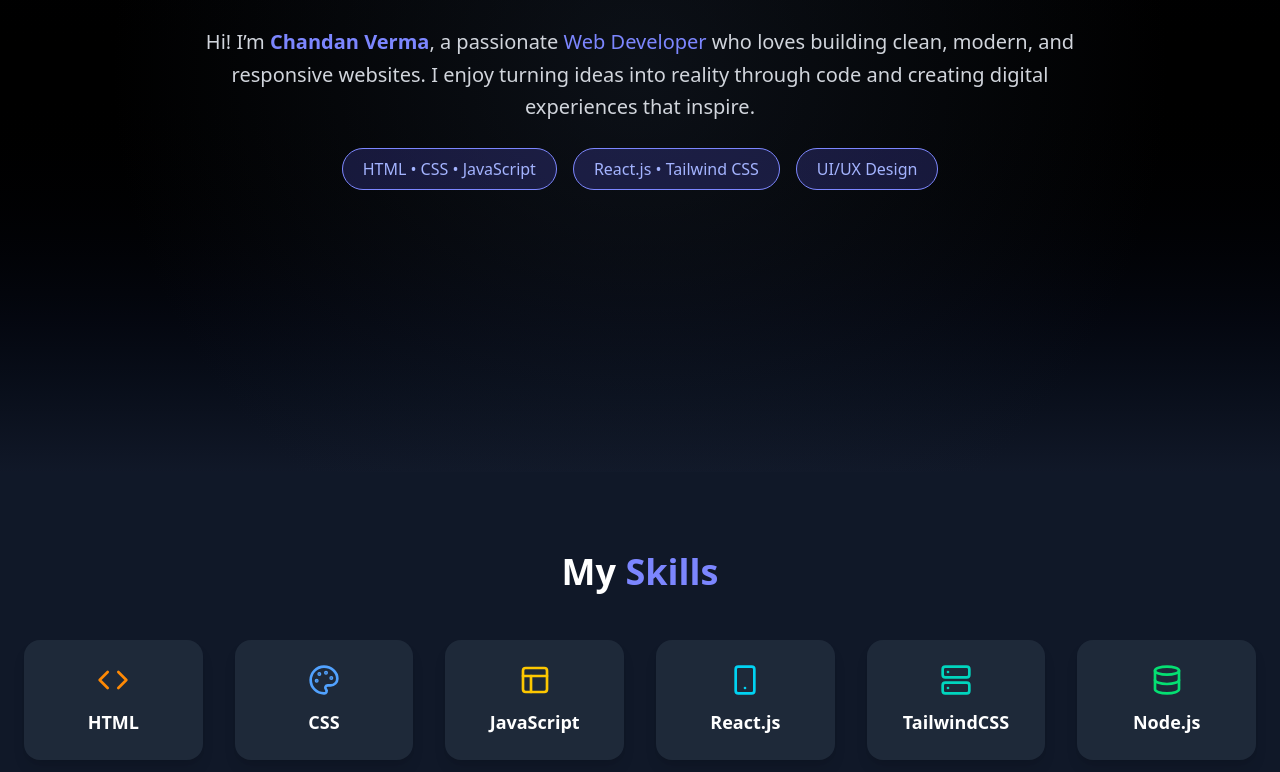
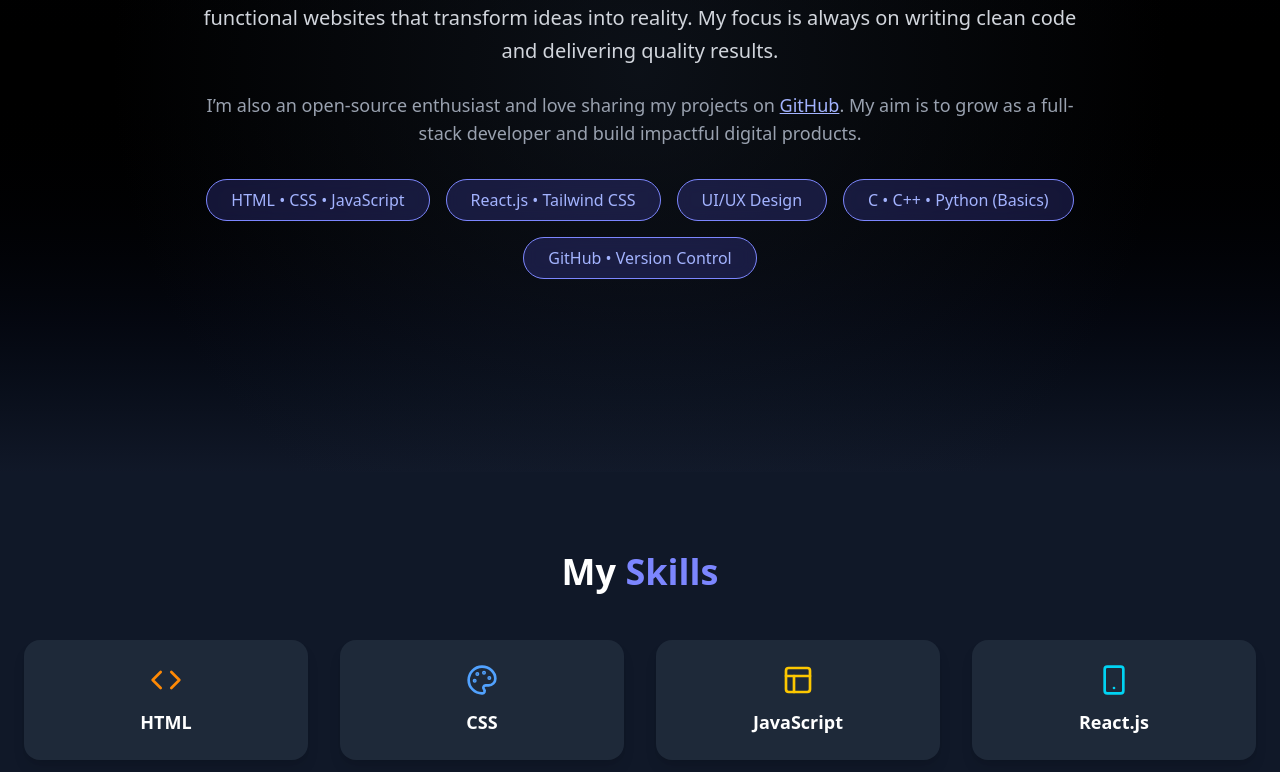
Before and after one commit to chandanXcoder/MyPortfolio, a React (Vite) app: page / in a window 1280 px wide. Shown: the part 1128-1900 px from the top of the page. Built offline with nearby package versions, Linux system fonts and the light colour scheme.

Commit message:
skill section

```diff
--- a/src/components/AboutMe.jsx
+++ b/src/components/AboutMe.jsx
@@ -21,36 +21,66 @@ const AboutMe = () => {
           About Me
         </motion.h2>
 
-        {/* Subheading */}
+        {/* Intro Paragraph */}
         <motion.p
           initial={{ opacity: 0, y: 30 }}
           animate={{ opacity: 1, y: 0 }}
           transition={{ duration: 1, delay: 0.3 }}
           className="text-lg md:text-xl text-gray-300 leading-relaxed"
         >
-          Hi! I’m <span className="text-indigo-400 font-semibold">Chandan Verma</span>,
-          a passionate <span className="text-indigo-400">Web Developer</span> who loves
-          building clean, modern, and responsive websites.
-          I enjoy turning ideas into reality through code and creating
-          digital experiences that inspire.
+          Hi! I’m{" "}
+          <span className="text-indigo-400 font-semibold">Chandan Verma</span>,
+          a passionate <span className="text-indigo-400">Web Developer</span> and currently
+          pursuing <span className="text-indigo-400 font-semibold">B.Tech in Computer Science & Engineering</span>.
+          I enjoy building visually appealing, responsive, and functional websites that transform
+          ideas into reality. My focus is always on writing clean code and delivering quality results.
         </motion.p>
 
-        {/* Skills / Highlights */}
+        {/* Extra Personal Line */}
+        <motion.p
+          initial={{ opacity: 0, y: 20 }}
+          animate={{ opacity: 1, y: 0 }}
+          transition={{ duration: 1, delay: 0.5 }}
+          className="text-md md:text-lg text-gray-400"
+        >
+          I’m also an open-source enthusiast and love sharing my projects on{" "}
+          <a
+            href="https://github.com/chandanXcoder"
+            target="_blank"
+            rel="noopener noreferrer"
+            className="text-indigo-300 underline hover:text-indigo-400 transition"
+          >
+            GitHub
+          </a>.
+          My aim is to grow as a full-stack developer and build impactful digital products.
+        </motion.p>
+
+        {/* Skills Section with Glow & Flex Animation */}
         <motion.div
           initial={{ opacity: 0, scale: 0.9 }}
           animate={{ opacity: 1, scale: 1 }}
           transition={{ duration: 1, delay: 0.6 }}
-          className="flex flex-wrap justify-center gap-4 mt-6"
+          className="flex flex-wrap justify-center gap-4 mt-8"
         >
-          <span className="px-5 py-2 rounded-full bg-indigo-500/20 border border-indigo-400 text-indigo-300">
-            HTML • CSS • JavaScript
-          </span>
-          <span className="px-5 py-2 rounded-full bg-indigo-500/20 border border-indigo-400 text-indigo-300">
-            React.js • Tailwind CSS
-          </span>
-          <span className="px-5 py-2 rounded-full bg-indigo-500/20 border border-indigo-400 text-indigo-300">
-            UI/UX Design
-          </span>
+          {[
+            "HTML • CSS • JavaScript",
+            "React.js • Tailwind CSS",
+            "UI/UX Design",
+            "C • C++ • Python (Basics)",
+            "GitHub • Version Control",
+          ].map((skill, index) => (
+            <motion.span
+              key={index}
+              whileHover={{
+                scale: 1.1,
+                boxShadow: "0px 0px 20px rgba(99,102,241,0.7)",
+              }}
+              transition={{ type: "spring", stiffness: 300 }}
+              className="px-6 py-2 rounded-full bg-indigo-500/20 border border-indigo-400 text-indigo-300 cursor-default backdrop-blur-sm hover:bg-indigo-500/30 transition-all duration-300"
+            >
+              {skill}
+            </motion.span>
+          ))}
         </motion.div>
       </div>
     </section>
--- a/src/components/Skill.jsx
+++ b/src/components/Skill.jsx
@@ -1,6 +1,6 @@
 import React from "react";
 import { motion } from "framer-motion";
-import { Code, Layout, Database, Server, Smartphone, Palette } from "lucide-react";
+import { Code, Layout, Database, Server, Smartphone, Palette, GitBranch, Github } from "lucide-react";
 
 const skills = [
   { name: "HTML", icon: <Code size={32} />, color: "text-orange-400" },
@@ -9,6 +9,8 @@ const skills = [
   { name: "React.js", icon: <Smartphone size={32} />, color: "text-cyan-400" },
   { name: "TailwindCSS", icon: <Server size={32} />, color: "text-teal-400" },
   { name: "Node.js", icon: <Database size={32} />, color: "text-green-400" },
+  { name: "Git", icon: <GitBranch size={32} />, color: "text-red-400" },
+  { name: "GitHub", icon: <Github size={32} />, color: "text-gray-300" },
 ];
 
 const Skills = () => {
@@ -26,14 +28,14 @@ const Skills = () => {
         </motion.h2>
 
         {/* Skills Grid */}
-        <div className="grid grid-cols-2 md:grid-cols-3 lg:grid-cols-6 gap-8 text-center">
+        <div className="grid grid-cols-2 md:grid-cols-3 lg:grid-cols-4 gap-8 text-center">
           {skills.map((skill, index) => (
             <motion.div
               key={index}
               className="flex flex-col items-center justify-center p-6 bg-gray-800 rounded-2xl shadow-lg hover:shadow-indigo-500/50 transition hover:scale-105"
               initial={{ opacity: 0, y: 40 }}
               animate={{ opacity: 1, y: 0 }}
-              transition={{ delay: index * 0.2, duration: 0.8 }}
+              transition={{ delay: index * 0.15, duration: 0.8 }}
             >
               <div className={`mb-3 ${skill.color}`}>{skill.icon}</div>
               <h3 className="text-lg font-semibold">{skill.name}</h3>
```
